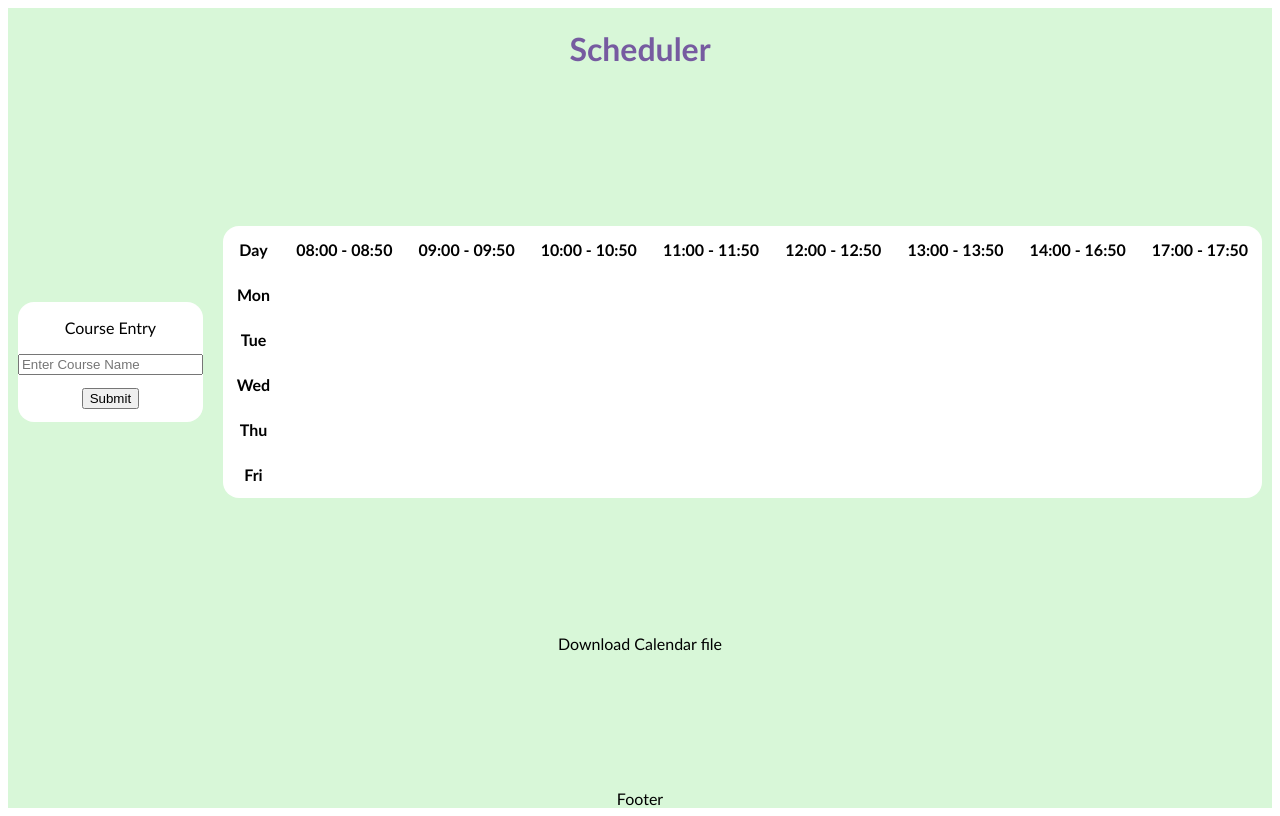
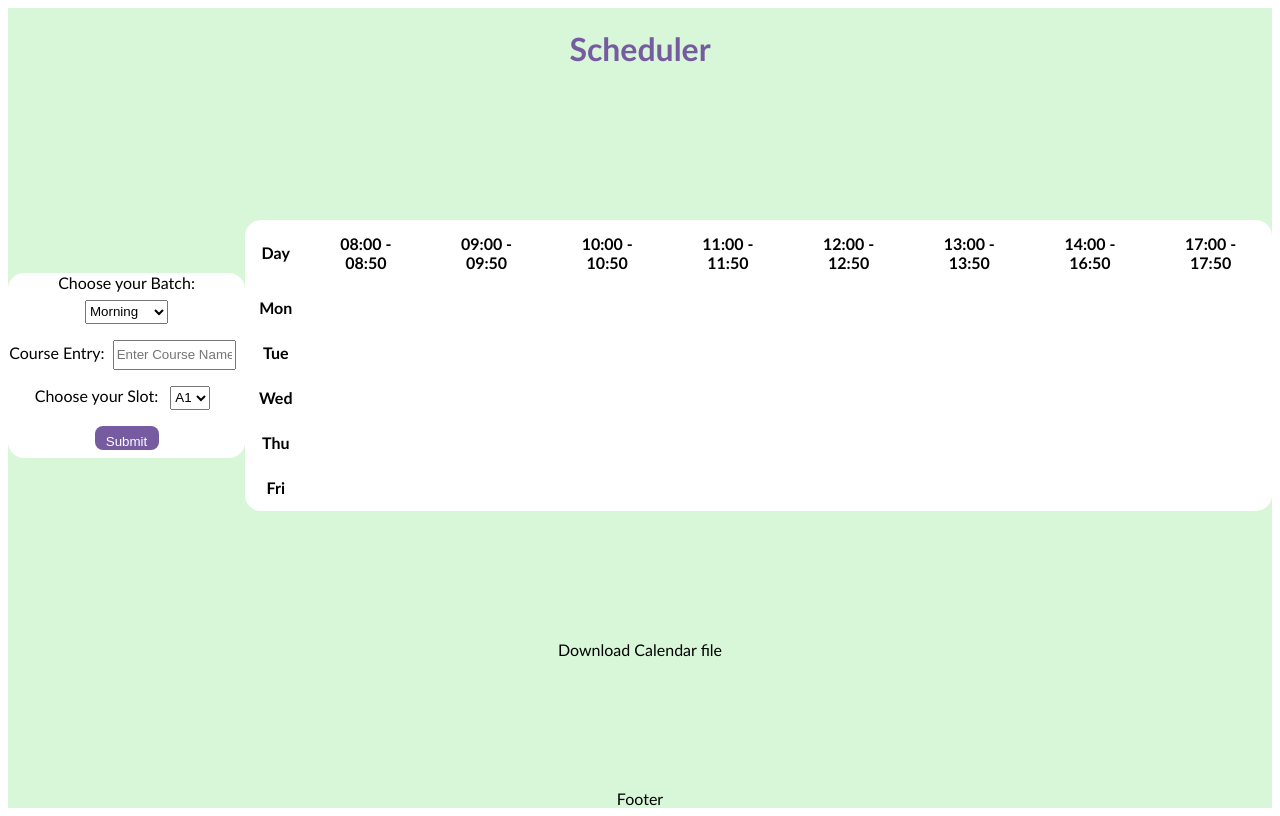
Before and after one commit to vikram18rock/ClassFit, a React app: page / in a window 1280 px wide. Built offline with nearby package versions, Linux system fonts and the light colour scheme; the HTML template or start-up script is replaced by a standard one.

Commit message:
Added submit functionality

```diff
--- a/src/App.css
+++ b/src/App.css
@@ -49,8 +49,13 @@
 
 }
 
-input[type="submit"] {
-    margin: 1em;
+input {
+    width: 9vw;
+}
+
+input, select{
+    margin: 1vh;
+    height: 3vh;
 }
 
 .cell {
@@ -69,3 +74,17 @@ input[type="submit"] {
 .elem, .header, .footer, .container, .downloader {
     margin: 0;
 }
+
+input[type="submit"] {
+    background-color: rgb(118, 91, 160);
+    color: white;
+    width: 5vw;
+    border: none;
+    border-radius: 0.5rem;
+    padding: 0.5rem;
+    cursor: pointer;
+}
+
+input[type="submit"]:hover {
+    background-color: rgb(118, 91, 160, 0.5);
+}
--- a/src/App.jsx
+++ b/src/App.jsx
@@ -11,8 +11,8 @@ function App() {
 
     // Slot system
     const slots = {
-        'commonSlots' : ['f', 'g', 'h'],
-        'batchSlots' : ['a', 'b', 'c', 'd', 'e', 't']
+        'commonSlots' : ['F', 'G', 'H'],
+        'batchSlots' : ['A', 'B', 'C', 'D', 'E', 'T']
     };
 
     const timings = {
@@ -64,12 +64,18 @@ function App() {
 		<div className='App'>
             <Header />
             <div className='container'>
-                <Course course={course} onInput={setCourse}/>
+                <Course
+                    slots={slots}
+                    onInput={setCourse}
+                    no={batchNo}
+                    setNo={setBatchNo}
+                />
                 <TimeTable
                     slots={slots}
                     days={days}
                     timings = {timings}
                     no={batchNo}
+                    course={course}
                     table={table}
                     handleCell = {updateTable}
                 />
--- a/src/components/Course.jsx
+++ b/src/components/Course.jsx
@@ -1,16 +1,77 @@
 import { useState } from "react";
 
-export default function Course ({course, onInput}) {
+export default function Course (props) {
+
+    const [course, setCourse] = useState('');
+
+    function handleSubmit (e) {
+        e.preventDefault();
+        props.onInput(course);
+        setCourse('');
+    }
+
     return (
         <div className={"elem course"} style={{textAlign: 'center'}}>
-            <form>
+            <form onSubmit={handleSubmit}>
+
+                <label >
+                    {'Choose your Batch: '}
+                    <select
+                        value={props.no}
+                        onChange={(e) => props.setNo(e.target.value)}
+                    >
+                        <option value={1}>Morning</option>
+                        <option value={2}>AfterNoon</option>
+                    </select>
+                </label>
+
+                <br />
+
                 <label>
-                <p>Course Entry</p>
-                <input type="text" placeholder={'Enter Course Name'} onChange={(e) => onInput(e.target.value)} value={course}/>
+                    Course Entry:
+                    <input type="text" placeholder={'Enter Course Name'} onChange={(e) => setCourse(e.target.value)} value={course}/>
                 </label>
+
                 <br />
+
+                <label>
+                    {'Choose your Slot: '}
+                    <select>
+                        <Options
+                            slots={props.slots}
+                            no={props.no}
+                        />
+                    </select>
+                </label>
+
+                <br />
+
                 <input type="submit"/>
             </form>
         </div>
     );
 }
+
+function Options ({slots, no}) {
+    let list = [];
+
+    // batch slots
+    for (let i = 0; i < slots.batchSlots.length; i++) {
+        list.push(
+            <option value={slots.batchSlots[i]}>{slots.batchSlots[i] + no}</option>
+        );
+    }
+
+    // common slots
+    for (let i = 0; i < slots.commonSlots.length; i++) {
+        list.push(
+            <option value={slots.commonSlots[i]}>{slots.commonSlots[i]}</option>
+        );
+    }
+
+    return (
+        <>
+            {list}
+        </>
+    );
+}
--- a/src/components/TimeTable.jsx
+++ b/src/components/TimeTable.jsx
@@ -1,5 +1,14 @@
-export default function TimeTable ({slots, days, timings, no, table, handleCell}) {
-    return (
+export default function TimeTable ({days, timings, no, table, handleCell, course}) {
+
+	 // Slot system
+    const slots = {
+        'commonSlots' : ['f', 'g', 'h'],
+        'batchSlots' : ['a', 'b', 'c', 'd', 'e', 't']
+    };
+
+	handleCell(0, 0, course);
+
+	return (
         <div className={"elem table"}>
             <table>
                 <TableHeading timings={timings} no={no}/>
@@ -12,33 +21,34 @@ export default function TimeTable ({slots, days, timings, no, table, handleCell}
 function TableHeading ({timings, no}) {
     return (
         <thead>
-            <th className="cell">Day</th>
-            {timings[no].map((time, index) => <th className="cell" key={index}>{time}</th>)}
+			<tr>
+				<th className="cell" scope="col">Day</th>
+				{timings[no].map((time, index) => <th className="cell" key={index}>{time}</th>)}
+			</tr>
         </thead>
     );
 }
 
-function TableBody ({days, timings, no, table}) {
+function TableBody ({days, table}) {
 	const bdy = [];
 
 	for (let i = 0; i < table.length; i++) {
 		const row = [
-			<th className="cell">{ days[i] }</th>,
+			<th className="cell" scope="row" key={-1}>{ days[i] }</th>,
 		];
 
 		for (let j = 0; j < table[0].length; j++) {
 			row.push(
-				<td className="cell">{ table[i][j] }</td>
+				<td className="cell" key={j}>{ table[i][j] }</td>
 			);
 		}
 
 		bdy.push(
-			<tr>
+			<tr key={i}>
 				{row}
 			</tr>
 		);
 	}
-	console.log(bdy);
 
     return (
         <tbody>
```
